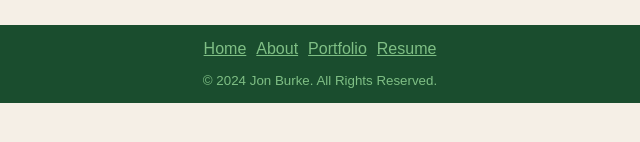
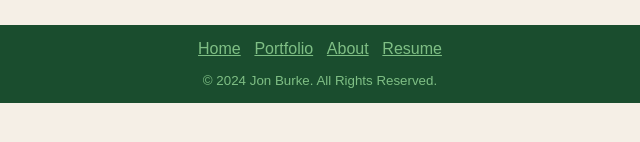
Before and after one commit to Eurkos-me/html-portfolio, a plain HTML site: page index.html in a window 1280 px wide. Shown: the part 476-618 px from the top of the page, 320-960 px from the left. Drawn offline with Linux system fonts and the light colour scheme.

Commit message:
Update index.html

```diff
--- a/index.html
+++ b/index.html
@@ -43,7 +43,13 @@
     </body>
 
     <footer>
-        <div><br /><a class="menu" style="color: #7fbf85; font-size: 12pt;" href="./index.html">Home</a><a class="menu" style="color: #7fbf85; font-size: 12pt;" href="./public/about.html">About</a><a class="menu" style="color: #7fbf85; font-size: 12pt;" href="./public/portfolio.html">Portfolio</a><a class="menu" style="color: #7fbf85; font-size: 12pt;" href="./public/resume.html">Resume</a></div>
+        <div>
+            <br />
+            <a class="menu" style="color: #7fbf85; font-size: 12pt;" href="./index.html">Home</a>
+            <a class="menu" style="color: #7fbf85; font-size: 12pt;" href="./public/portfolio.html">Portfolio</a>
+            <a class="menu" style="color: #7fbf85; font-size: 12pt;" href="./public/about.html">About</a>
+            <a class="menu" style="color: #7fbf85; font-size: 12pt;" href="./public/resume.html">Resume</a>
+        </div>
         <div><br />© 2024 Jon Burke. All Rights Reserved.<br /><br /></div>
     </footer>
 </html>
```
